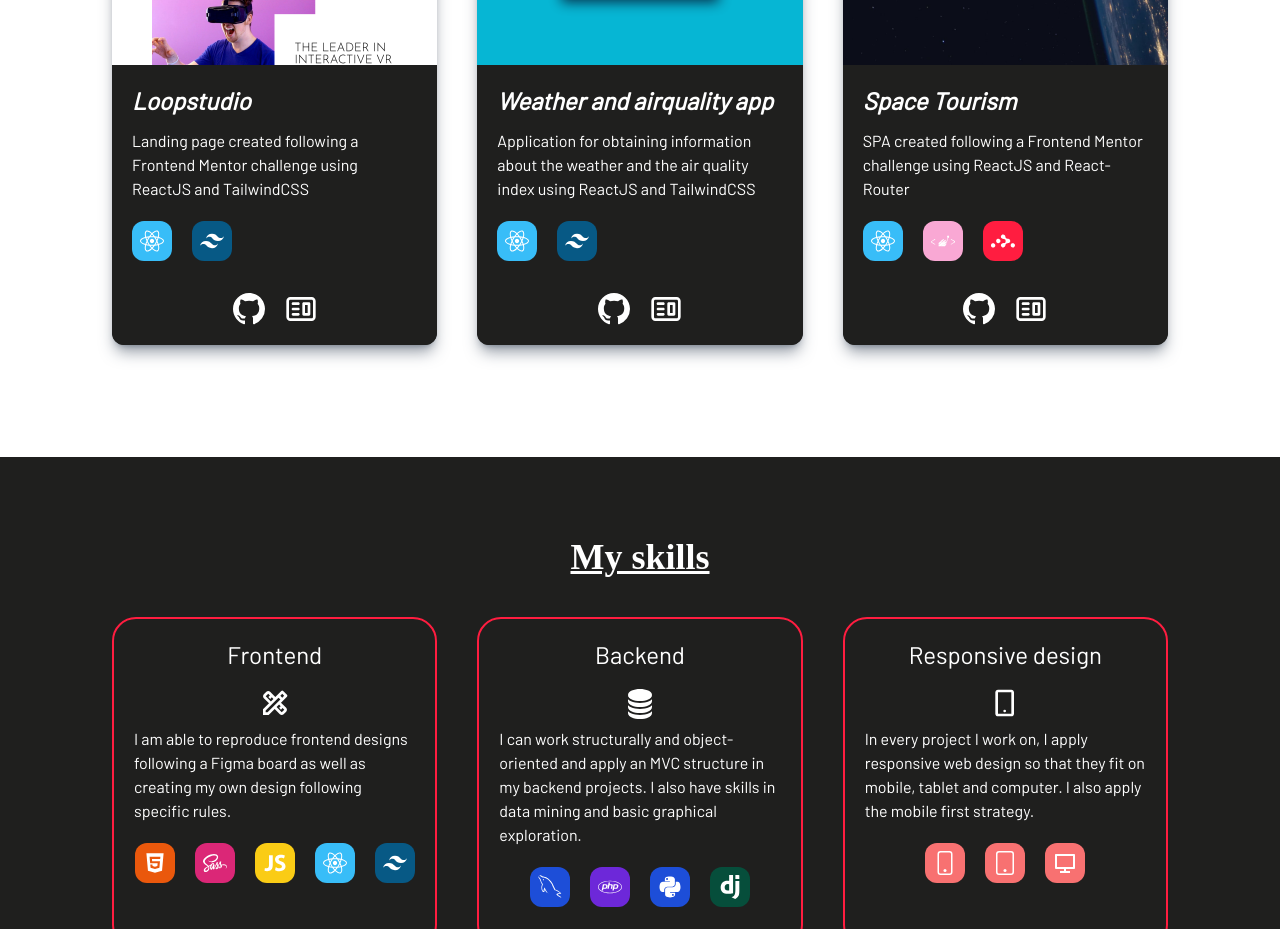
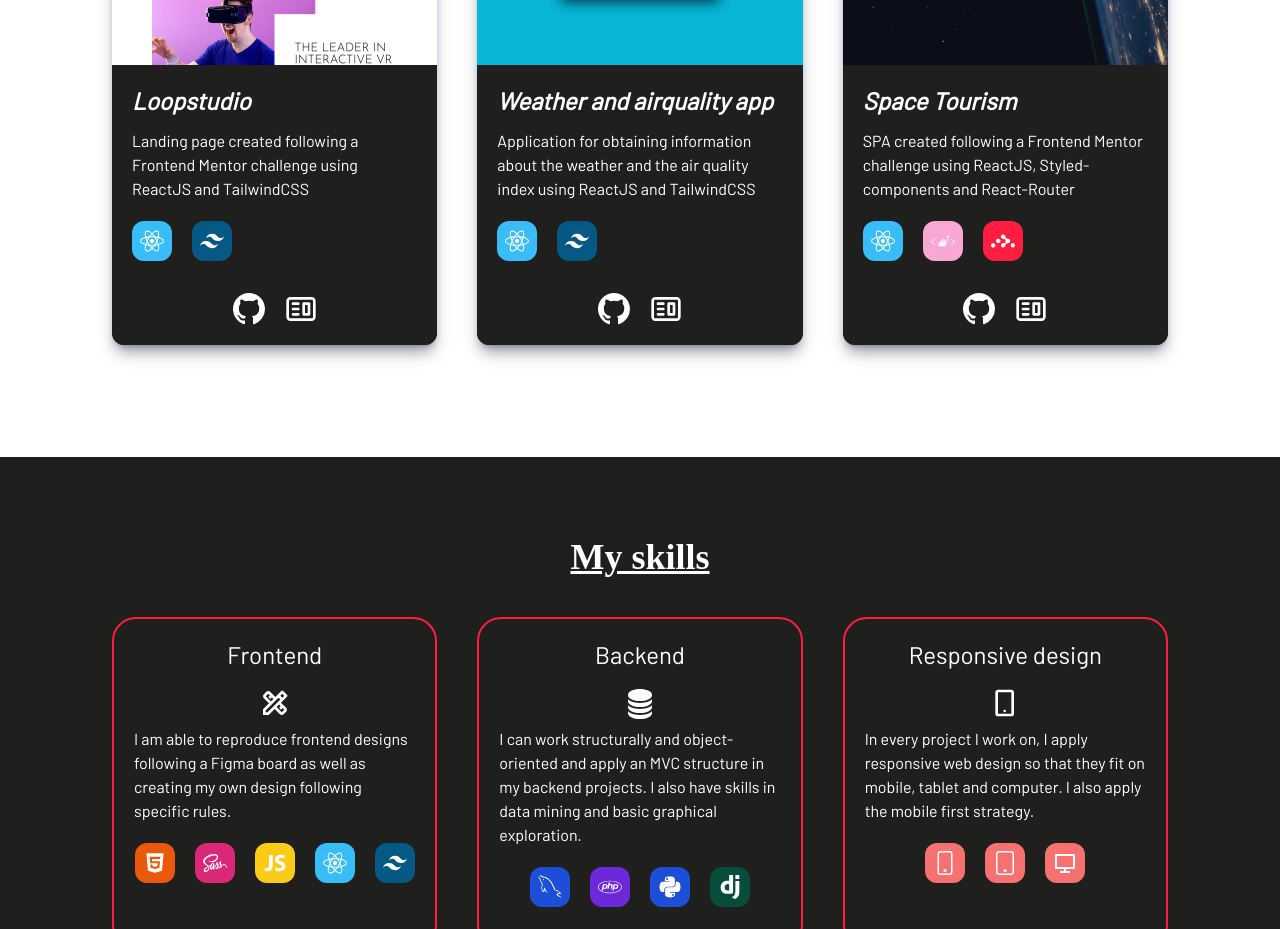
Before and after one commit to CalcagnoLoic/portfolio, a React (Create React App) app: page / in a window 1280 px wide. Shown: the part 980-1909 px from the top of the page. Built offline with nearby package versions, Linux system fonts and the light colour scheme; a web font is replaced by a local one.

Commit message:
modification of explanation for space-tourism project

```diff
--- a/src/data/dataCards.js
+++ b/src/data/dataCards.js
@@ -60,7 +60,7 @@ export const dataCards = [
         link_github: "https://github.com/CalcagnoLoic/space-tourism",
         title: "Space Tourism",
         explanation:
-            "SPA created following a Frontend Mentor challenge using ReactJS and React-Router",
+            "SPA created following a Frontend Mentor challenge using ReactJS, Styled-components and React-Router",
         tag1: (
             <IconContext.Provider value={{ size: "2.5em", color: "white" }}>
                 <FaReact className="bg-sky-400 rounded-xl p-2" />
```
